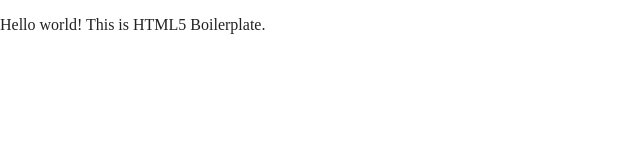
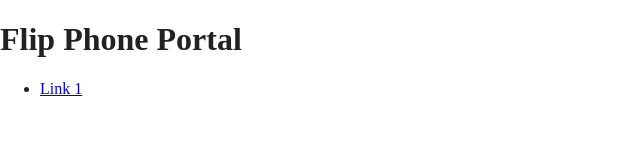
Before and after one commit to SpenceJMNelson/flip-iv-portal, a website built with Parcel: page index.html in a window 1280 px wide. Shown: the whole page, without its empty margins (0-640 px from the left). Built offline with nearby package versions, Linux system fonts and the light colour scheme.

Commit message:
Update index.html

```diff
--- a/index.html
+++ b/index.html
@@ -3,7 +3,7 @@
 
 <head>
   <meta charset="utf-8">
-  <title></title>
+  <title>Portal</title>
   <meta name="description" content="">
   <meta name="viewport" content="width=device-width, initial-scale=1">
 
@@ -24,8 +24,11 @@
 
 <body>
 
-  <!-- Add your site or application content here -->
-  <p>Hello world! This is HTML5 Boilerplate.</p>
+  <h1>Flip Phone Portal</h1>
+  <ul>
+    <li><a href="#">Link 1</a></li>
+  </ul>
+
   <script src="js/vendor/modernizr-3.11.2.min.js"></script>
   <script src="js/plugins.js"></script>
   <script src="js/main.js"></script>
```
